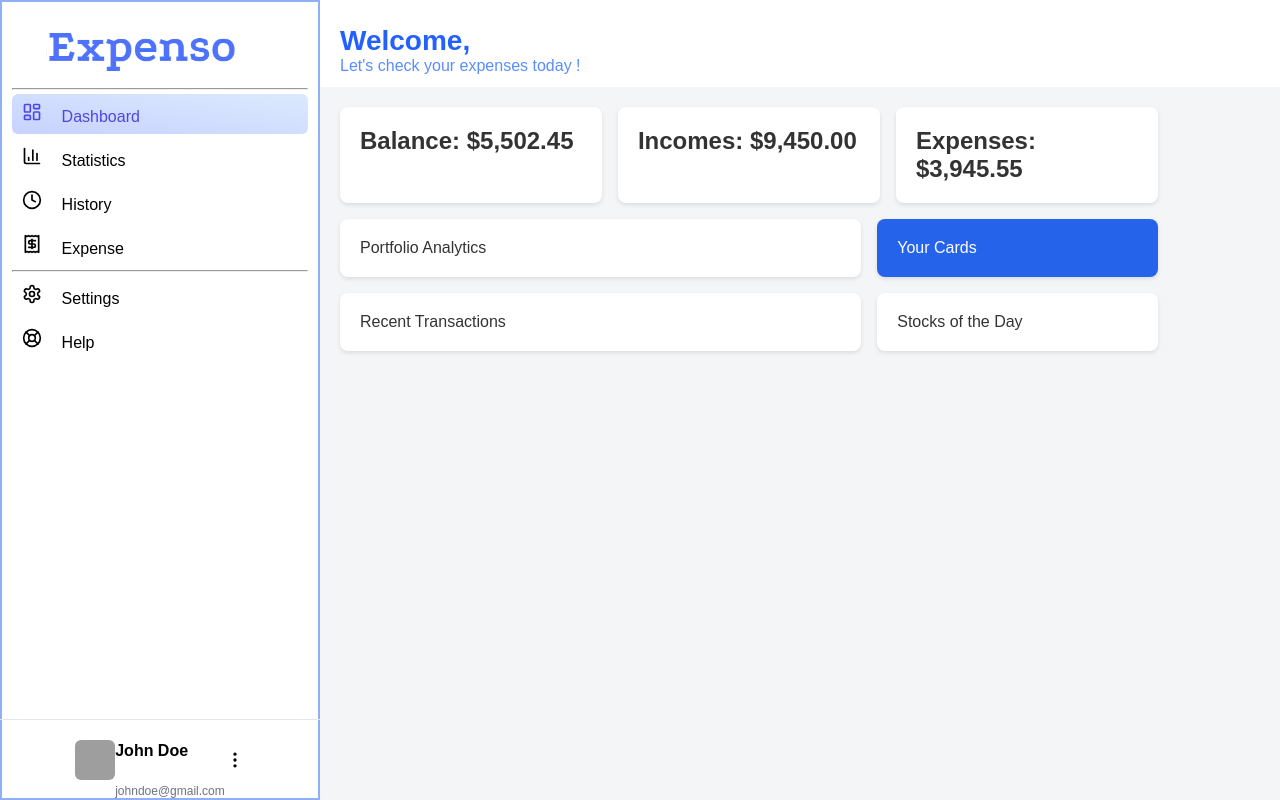
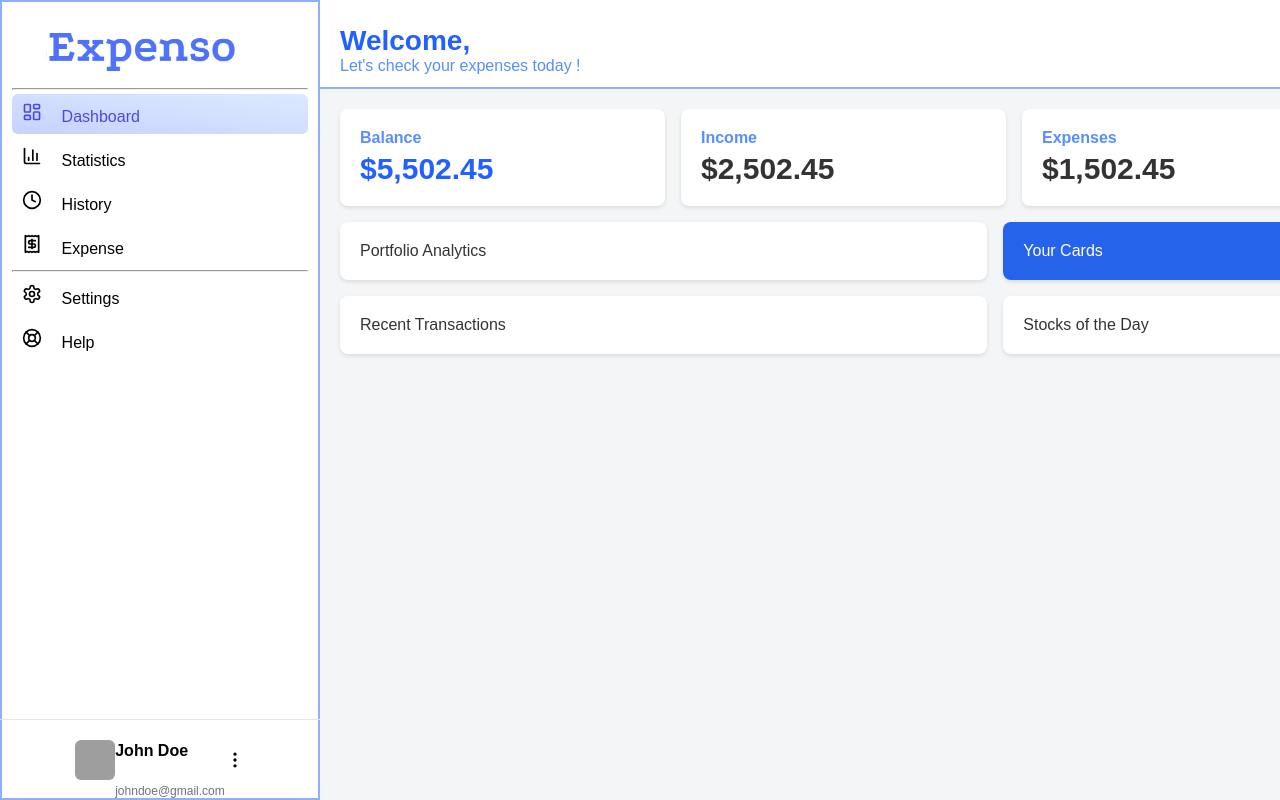
Before and after one commit to HassanKashif-pro/Expense-Tracker, a React (Vite) app in the folder my-react-app/: page /home in a window 1280 px wide. Built offline with nearby package versions, Linux system fonts and the light colour scheme; grey boxes are pictures that could not be loaded; a web font is replaced by a local one.

Commit message:
(webapp): Added cards to home page with static data.

```diff
--- a/my-react-app/src/pages/Home.tsx
+++ b/my-react-app/src/pages/Home.tsx
@@ -1,6 +1,8 @@
 // Home.js
 import React from "react";
 import "../styles/Home.css";
+import { LineChart_1 } from "@/components/ui/lineChart";
+import { ChartArea, ChartBar } from "lucide-react";
 
 export default function Home() {
   console.log("Home component rendered"); // Check console output
@@ -25,9 +27,46 @@ export default function Home() {
       <div className="content">
         <div className="dashboard">
           <div className="top-row">
-            <div className="card balance">Balance: $5,502.45</div>
-            <div className="card incomes">Incomes: $9,450.00</div>
-            <div className="card expenses">Expenses: $3,945.55</div>
+            <div className="card balance">
+              <p style={{ color: "#598EFF", margin: "0" }}>Balance</p>
+              <p
+                style={{
+                  color: "#2260FF",
+                  fontSize: "30px",
+                  margin: "0",
+                  marginTop: "5px",
+                  font: "100",
+                }}
+              >
+                $5,502.45
+              </p>
+            </div>
+            <div className="card incomes">
+              <p style={{ color: "#598EFF", margin: "0" }}>Income</p>
+              <p
+                style={{
+                  fontSize: "30px",
+                  margin: "0",
+                  marginTop: "5px",
+                  font: "100",
+                }}
+              >
+                $2,502.45
+              </p>
+            </div>
+            <div className="card expenses">
+              <p style={{ color: "#598EFF", margin: "0" }}>Expenses</p>
+              <p
+                style={{
+                  fontSize: "30px",
+                  margin: "0",
+                  marginTop: "5px",
+                  font: "100",
+                }}
+              >
+                $1,502.45
+              </p>
+            </div>
           </div>
 
           <div className="middle-row">
--- a/my-react-app/src/styles/Home.css
+++ b/my-react-app/src/styles/Home.css
@@ -15,6 +15,7 @@
   align-items: center;
   justify-content: space-between;
   background-color: #ffffff;
+  border-bottom: 2px solid rgba(37, 100, 235, 0.5);
   padding: 0 20px;
   position: relative;
 }
@@ -86,7 +87,7 @@
 .balance,
 .incomes,
 .expenses {
-  font-size: 24px;
+  width: 285px;
   font-weight: bold;
 }
 
```
